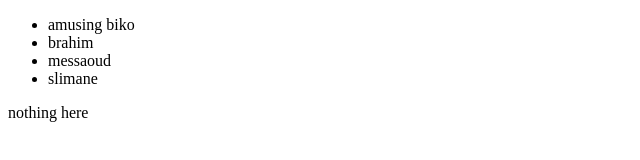
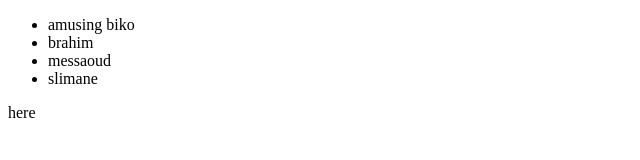
Before and after one commit to abboud-biko/tryGit, a plain HTML site: page index.html in a window 1280 px wide. Shown: the full height of the page, 0-640 px from the left. Drawn offline with Linux system fonts and the light colour scheme.

Commit message:
text to here

```diff
--- a/index.html
+++ b/index.html
@@ -10,6 +10,6 @@
 		<li>messaoud</li>
 		<li>slimane</li>
 	</ul>
-	<p>nothing here</p>
+	<p> here</p>
 </body>
 </html>
```
